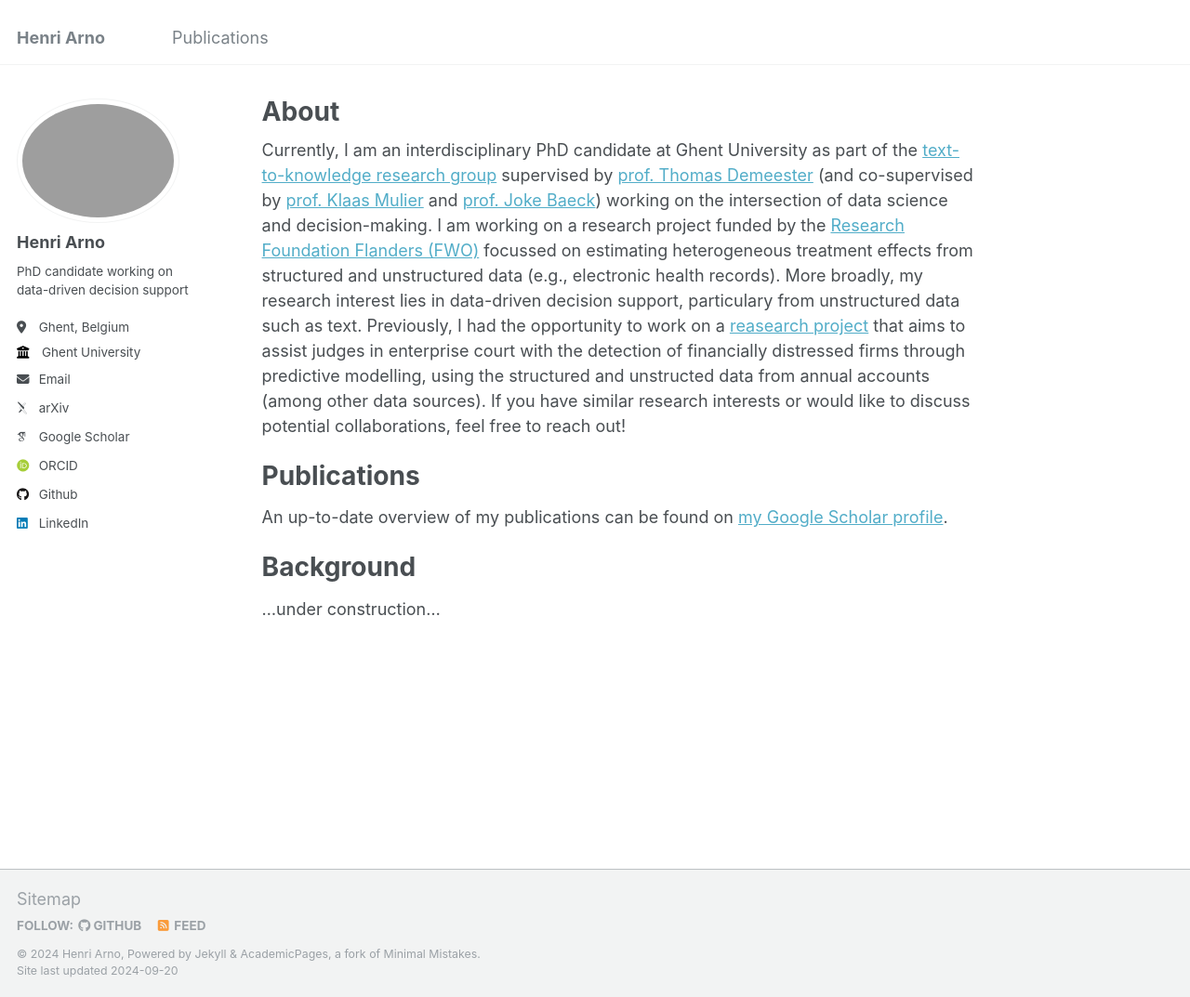
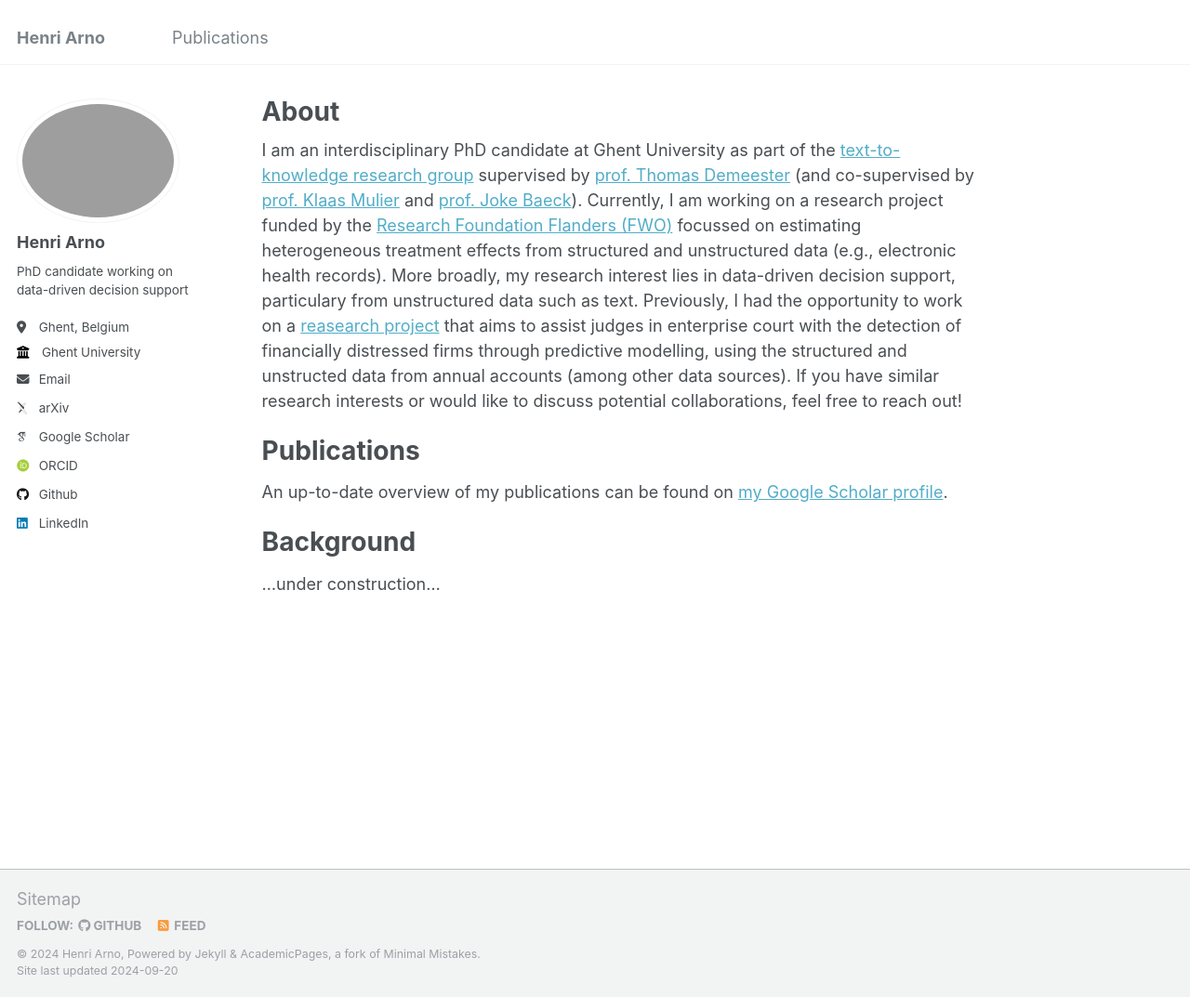
Before and after one commit to HenriArno/HenriArno.github.io, a Jekyll site: the page built from _pages/about.md, in a window 1280 px wide and 1073 px high. Shown: the whole window at 93% size. Built offline with Jekyll 4.4.1, drawn with Linux system fonts in a browser that asks for light colours; some web fonts are replaced.

Commit message:
Update about.md

```diff
--- a/_pages/about.md
+++ b/_pages/about.md
@@ -7,7 +7,7 @@
   - /about.html
 ---
 
-Currently, I am an interdisciplinary PhD candidate at Ghent University as part of the [text-to-knowledge research group](https://ugentt2k.github.io/) supervised by [prof. Thomas Demeester](https://tdmeeste.github.io/) (and co-supervised by [prof. Klaas Mulier](https://sites.google.com/site/mulierklaas/) and [prof. Joke Baeck](https://research.ugent.be/web/person/joke-baeck-0/nl)) working on the intersection of data science and decision-making. I am working on a research project funded by the [Research Foundation Flanders (FWO)](https://researchportal.be/nl/project/causale-bayesiaanse-netwerken-en-neurale-netwerken-integreren-om-probabilistisch-te) focussed on estimating heterogeneous treatment effects from structured and unstructured data (e.g., electronic health records). More broadly, my research interest lies in data-driven decision support, particulary from unstructured data such as text. Previously, I had the opportunity to work on a [reasearch project](https://researchportal.be/nl/project/evaluatie-van-ondernemingen-moeilijkheden-door-gebruik-van-machine-learning-ontwikkeling) that aims to assist judges in enterprise court with the detection of financially distressed firms through predictive modelling, using the structured and unstructed data from annual accounts (among other data sources). If you have similar research interests or would like to discuss potential collaborations, feel free to reach out!
+I am an interdisciplinary PhD candidate at Ghent University as part of the [text-to-knowledge research group](https://ugentt2k.github.io/) supervised by [prof. Thomas Demeester](https://tdmeeste.github.io/) (and co-supervised by [prof. Klaas Mulier](https://sites.google.com/site/mulierklaas/) and [prof. Joke Baeck](https://research.ugent.be/web/person/joke-baeck-0/nl)). Currently, I am working on a research project funded by the [Research Foundation Flanders (FWO)](https://researchportal.be/nl/project/causale-bayesiaanse-netwerken-en-neurale-netwerken-integreren-om-probabilistisch-te) focussed on estimating heterogeneous treatment effects from structured and unstructured data (e.g., electronic health records). More broadly, my research interest lies in data-driven decision support, particulary from unstructured data such as text. Previously, I had the opportunity to work on a [reasearch project](https://researchportal.be/nl/project/evaluatie-van-ondernemingen-moeilijkheden-door-gebruik-van-machine-learning-ontwikkeling) that aims to assist judges in enterprise court with the detection of financially distressed firms through predictive modelling, using the structured and unstructed data from annual accounts (among other data sources). If you have similar research interests or would like to discuss potential collaborations, feel free to reach out!
 
 Publications
 ======
```
